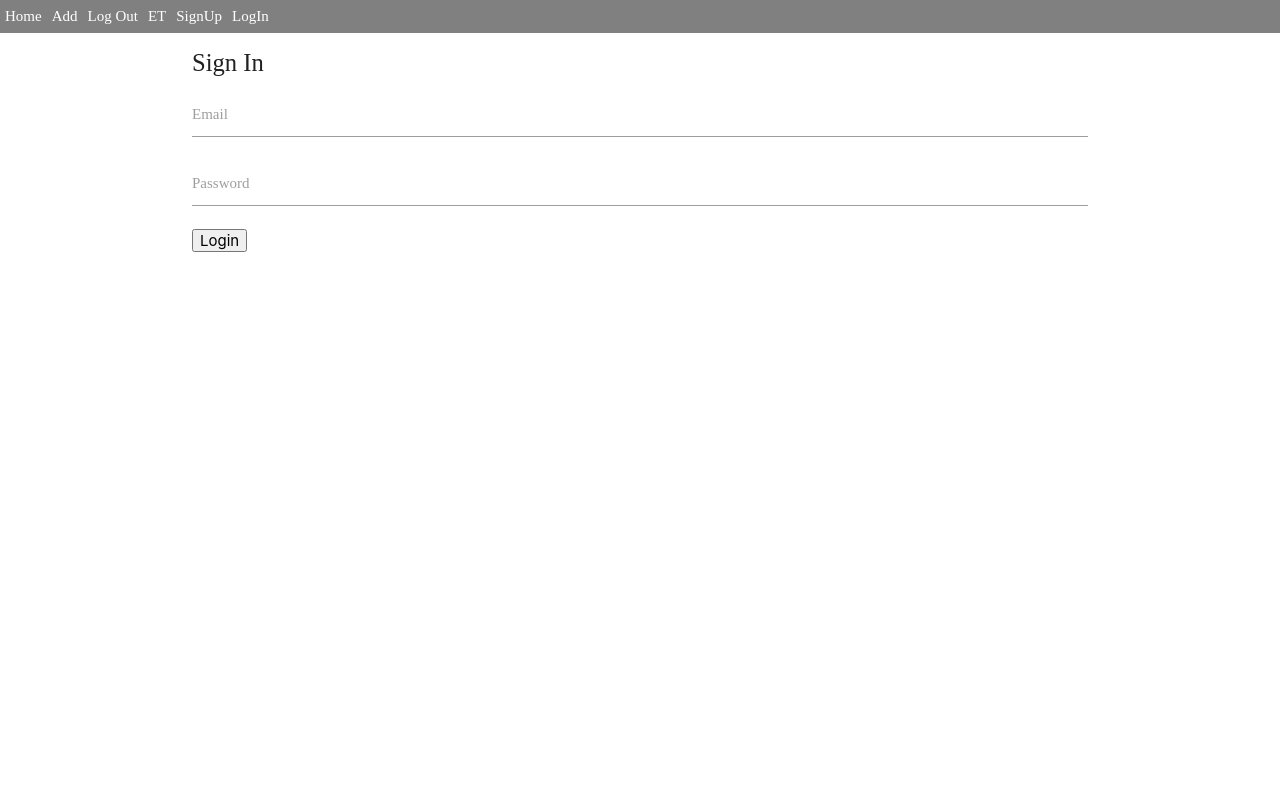
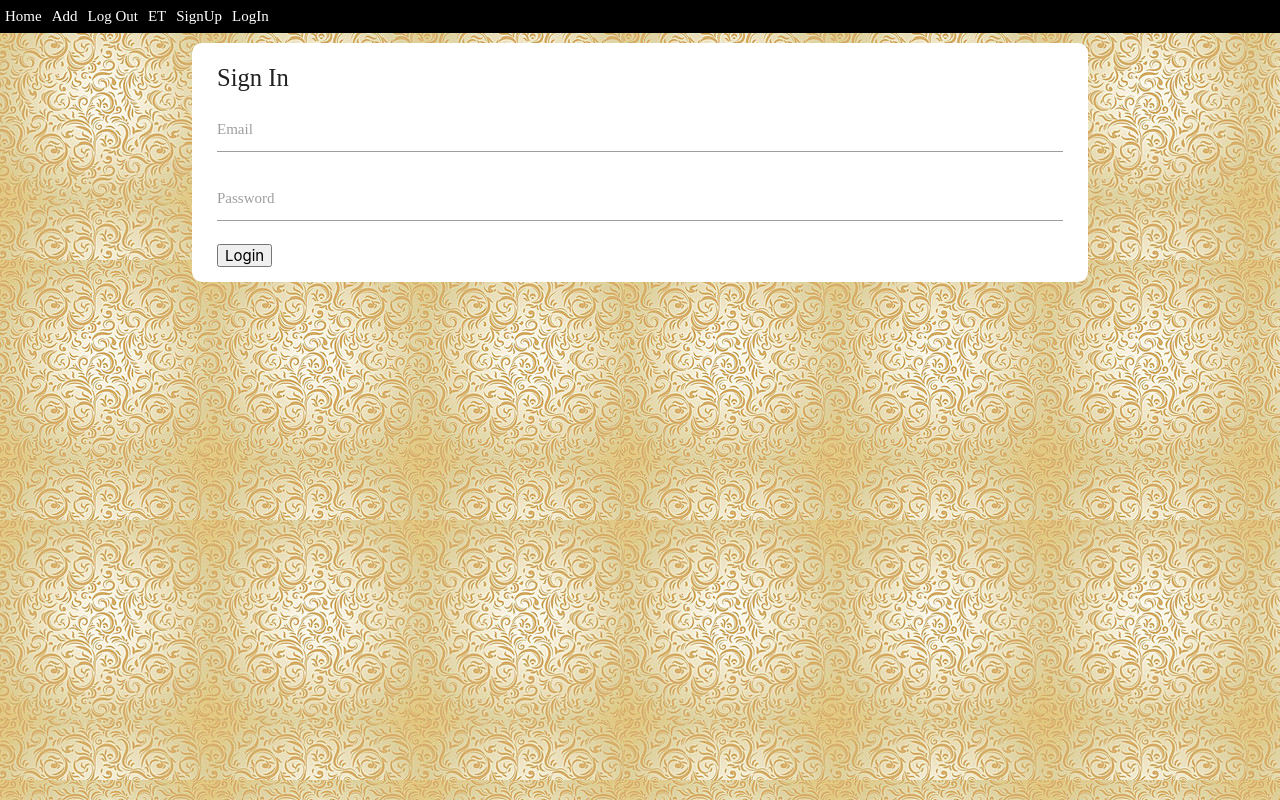
Before and after one commit to tandaraelena/nice-to-meet-you-redux, a React (Create React App) app: page /sign-in in a window 1280 px wide. Built offline with nearby package versions, Linux system fonts and the light colour scheme.

Commit message:
hook-up the sign-in and sign-up components to the navbar and style a bit the components

```diff
--- a/src/components/layout/layout.style.js
+++ b/src/components/layout/layout.style.js
@@ -3,7 +3,7 @@ import styled from 'styled-components'
 export const NavbarStyled = styled.div`
   width: 100%;
   /* height: 20px; */
-  background-color: grey;
+  background-color: black;
   display: flex;
   a {
     color: white;
--- a/src/components/layout/sign-in.js
+++ b/src/components/layout/sign-in.js
@@ -5,7 +5,7 @@ import { SignedInLinksStyled } from './layout.style';
 const SignedInLinks = () => {
   return (
     <SignedInLinksStyled>
-      <NavLink to='/' >Add</NavLink>
+      <NavLink to='/create-day' >Add</NavLink>
       <NavLink to='/' >Log Out</NavLink>
       <NavLink to='/' >ET</NavLink>
     </SignedInLinksStyled>
--- a/src/components/layout/sign-out.js
+++ b/src/components/layout/sign-out.js
@@ -5,8 +5,8 @@ import { SignedInLinksStyled } from './layout.style';
 const SingOutLinks = () => {
   return (
     <SignedInLinksStyled>
-      <NavLink to='/' >SignUp</NavLink>
-      <NavLink to='/' >LogIn</NavLink>
+      <NavLink to='/sign-up' >SignUp</NavLink>
+      <NavLink to='/sign-in' >LogIn</NavLink>
     </SignedInLinksStyled>
   )
 }
--- a/src/index.css
+++ b/src/index.css
@@ -3,4 +3,18 @@ body {
   font-family: 'Times New Roman', Times, serif;
   box-sizing: border-box;
   padding: 0;
+  background: url('/img/5957908fe6d9740.jpg');
+  min-height: 100%;
 }
+form {
+  padding: 5px 25px 15px;
+  margin-top: 10px;
+  border-radius: 10px;
+}
+input[type=text]:not(.browser-default):focus:not([readonly]),
+input[type=email]:not(.browser-default):focus:not([readonly]),
+input[type=password]:not(.browser-default):focus:not([readonly]),
+textarea.materialize-textarea:focus:not([readonly]) {
+  border-color: blue;
+  box-shadow: none;
+}
```
Also changed, not shown: public/img/5957908fe6d9740.jpg (added), src/App.js (deleted).
